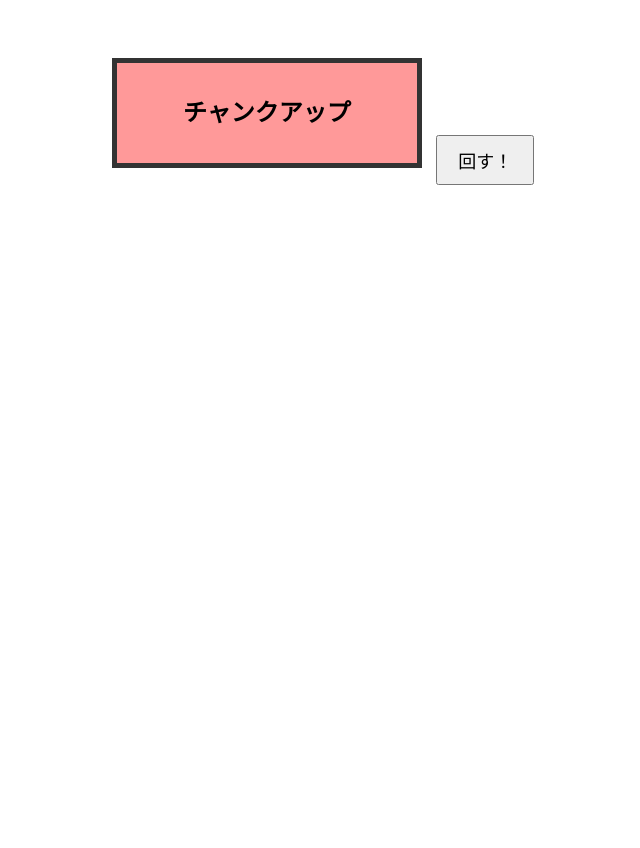
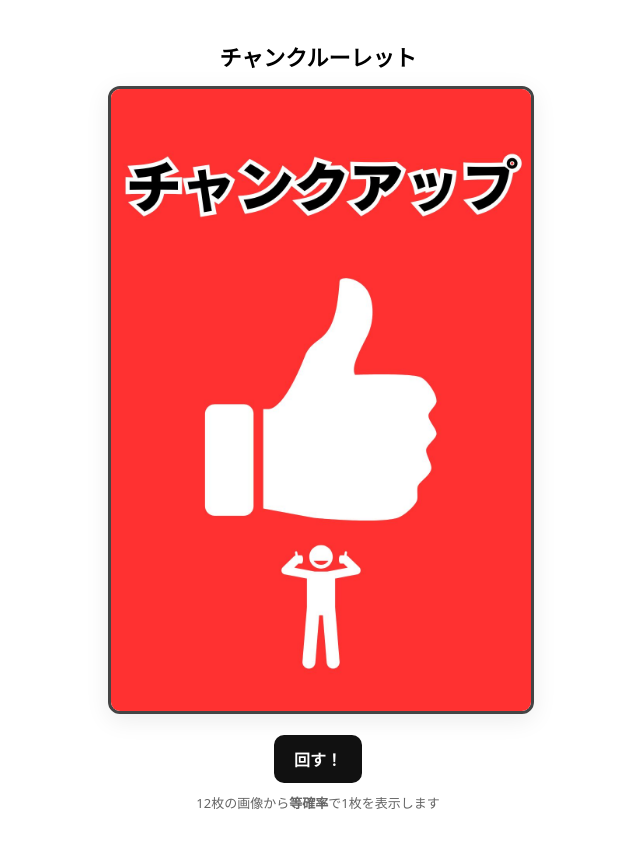
Before and after one commit to j-medicalnlp/chunk-roulette, a plain HTML site: page index.html in a window 1280 px wide. Shown: the whole page, without its empty margins (322-962 px from the left). Before the commit the page ends 800 px from the top, so only its background shows below. Drawn offline with Linux system fonts and the light colour scheme.

Commit message:
Update index.html

```diff
--- a/index.html
+++ b/index.html
@@ -1,80 +1,83 @@
 <!DOCTYPE html>
 <html lang="ja">
 <head>
-    <meta charset="UTF-8">
-    <meta name="viewport" content="width=device-width, initial-scale=1.0">
-    <title>チャンクスロット</title>
-    <style>
-        body {
-            font-family: Arial, sans-serif;
-            text-align: center;
-            padding-top: 50px;
-        }
-        .slot-container {
-            display: inline-block;
-            border: 5px solid #333;
-            width: 300px;
-            height: 100px;
-            overflow: hidden;
-            position: relative;
-            margin: 0 10px;
-        }
-        .slot {
-            display: flex;
-            flex-direction: column;
-            animation-fill-mode: forwards;
-        }
-        .slot div {
-            height: 100px;
-            line-height: 100px;
-            font-size: 24px;
-            font-weight: bold;
-            width: 100%;
-        }
-        .red { background-color: #ff9999; }
-        .green { background-color: #99ff99; }
-        .blue { background-color: #9999ff; }
-
-        button {
-            margin-top: 30px;
-            padding: 10px 20px;
-            font-size: 18px;
-        }
-    </style>
+  <meta charset="UTF-8" />
+  <meta name="viewport" content="width=device-width, initial-scale=1" />
+  <title>画像ルーレット（12枚・等確率）</title>
+  <style>
+    body { font-family: system-ui, -apple-system, "Segoe UI", Roboto, Helvetica, Arial, sans-serif; text-align: center; margin: 40px 12px; }
+    .roulette-container { max-width: 420px; margin: 0 auto; }
+    .roulette-image { width: 100%; height: auto; border: 3px solid #444; border-radius: 12px; box-shadow: 0 6px 24px rgba(0,0,0,.08); transition: opacity .2s ease; }
+    .controls { margin-top: 16px; }
+    button { appearance: none; border: 0; background: #111; color: #fff; padding: 12px 20px; border-radius: 10px; font-size: 16px; font-weight: 700; cursor: pointer; }
+    button[disabled] { opacity: .55; cursor: not-allowed; }
+    .note { color: #666; font-size: 13px; margin-top: 10px; }
+  </style>
 </head>
 <body>
-    <div class="slot-container">
-        <div class="slot" id="slot">
-            <div class="red">チャンクアップ</div>
-            <div class="green">チャンクダウン</div>
-            <div class="blue">チャンクラテラル</div>
-            <div class="red">チャンクアップ</div>
-            <div class="green">チャンクダウン</div>
-            <div class="blue">チャンクラテラル</div>
-        </div>
+  <h1 style="font-size:22px;margin-bottom:14px;">チャンクルーレット</h1>
+  <div class="roulette-container">
+    <!-- 初期表示は img1.jpg。必要に応じて任意の画像に変更可 -->
+    <img id="rouletteImage" class="roulette-image" src="img1.jpg" alt="ルーレット画像" />
+    <div class="controls">
+      <button id="spinBtn" onclick="spin()">回す！</button>
+      <div class="note">12枚の画像から<strong>等確率</strong>で1枚を表示します</div>
     </div>
+  </div>
 
-    <button onclick="spinSlot()">回す！</button>
+  <script>
+    // === 画像の置き場所とファイル名 ===
+    // 画像をリポジトリ直下に置く場合は PREFIX を空文字のままにします。
+    // 例: img1.jpg ～ img12.jpg
+    // サブフォルダに置く場合は、PREFIX = "images/" のように変更してください。
+    const PREFIX = ""; // 例: "images/"
 
-    <script>
-        const segmentHeight = 100;
-        const segments = ["チャンクアップ", "チャンクダウン", "チャンクラテラル"];
+    // 画像ファイル名（等確率で選ぶ対象）
+    const images = Array.from({ length: 12 }, (_, i) => `${PREFIX}img${i + 1}.jpg`);
 
-        function spinSlot() {
-            const slot = document.getElementById("slot");
+    // 事前に軽くプリロード（表示切替のチラつきを減らす）
+    images.forEach(src => { const im = new Image(); im.src = src; });
 
-            const spins = 10 + Math.floor(Math.random() * 5);
-            const resultIndex = Math.floor(Math.random() * 3);
-            const totalHeight = segmentHeight * (spins * 3 + resultIndex);
+    // スピン演出 + 等確率決定
+    let spinning = false;
+    function spin() {
+      if (spinning) return; // 多重押し防止
+      spinning = true;
+      const img = document.getElementById('rouletteImage');
+      const btn = document.getElementById('spinBtn');
+      btn.disabled = true;
+      btn.textContent = '回転中...';
 
-            slot.style.transition = "transform 2s ease-out";
-            slot.style.transform = `translateY(-${totalHeight}px)`;
+      // 透明度を下げて「回転中」を視覚化
+      img.style.opacity = '0.4';
 
-            setTimeout(() => {
-                slot.style.transition = "none";
-                slot.style.transform = `translateY(-${resultIndex * segmentHeight}px)`;
-            }, 2000);
+      // 最終結果（等確率 1/10）
+      const finalIndex = Math.floor(Math.random() * images.length);
+
+      // 見た目の演出: 高速→減速して止まる
+      let step = 0;
+      let interval = 60;     // 開始間隔(ms)
+      const steps = 18;      // 切替回数（演出用）
+
+      const tick = () => {
+        // 演出用に一時的にランダム表示
+        img.src = images[Math.floor(Math.random() * images.length)];
+        step++;
+        interval += 20; // だんだん遅くする
+        if (step < steps) {
+          setTimeout(tick, interval);
+        } else {
+          // 最終決定（ここだけが確率に影響）
+          img.src = images[finalIndex];
+          // 回転終了: 透明度とボタンを元に戻す
+          img.style.opacity = '1';
+          btn.disabled = false;
+          btn.textContent = '回す！';
+          spinning = false;
         }
-    </script>
+      };
+      setTimeout(tick, interval);
+    }
+  </script>
 </body>
 </html>
```
